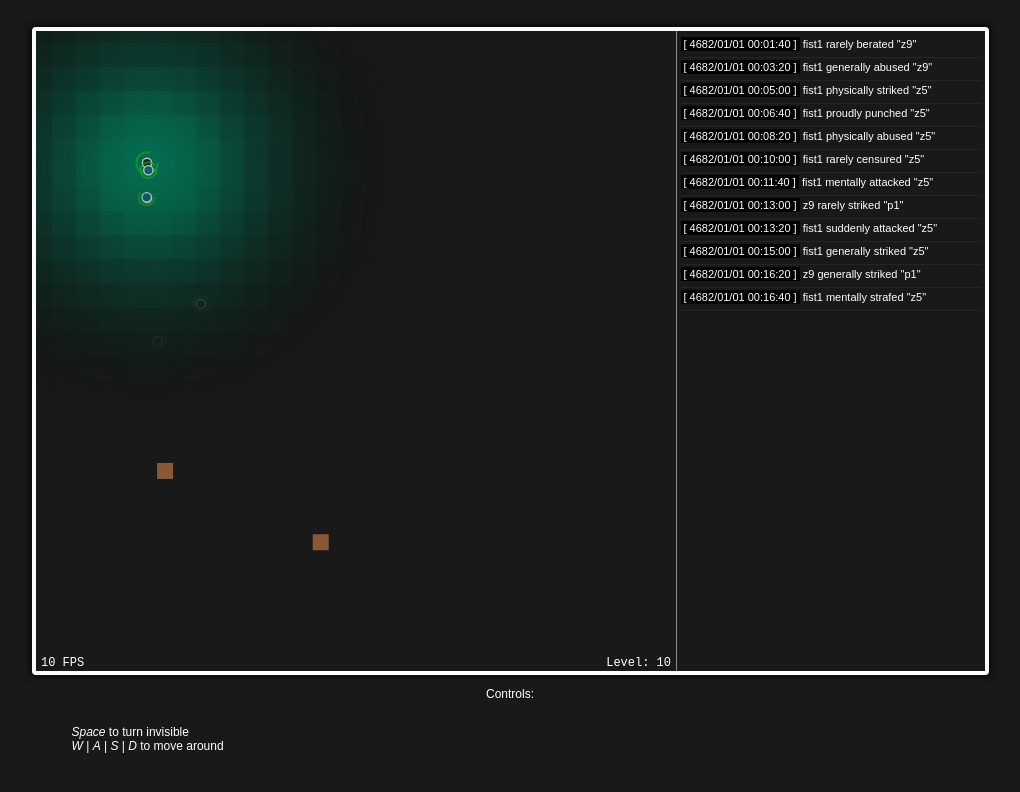
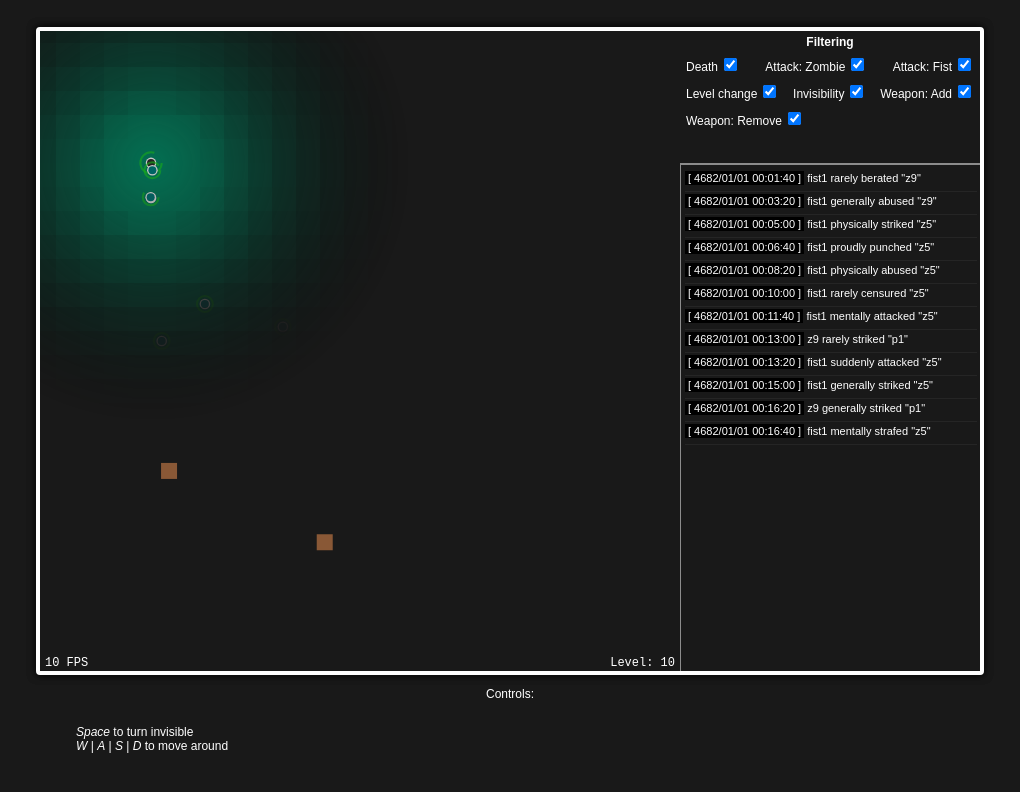
Before and after one commit to Mobilpadde/downwards, a website built with Vite: page index.html in a window 1280 px wide. Shown: the whole page, without its empty margins (138-1158 px from the left). Built offline with nearby package versions, Linux system fonts and the light colour scheme; animation ran at ten frames a second.

Commit message:
Filters with storage

```diff
--- a/index.html
+++ b/index.html
@@ -8,7 +8,14 @@
   </head>
   <body>
     <div id="c">
-      <ul id="console"></ul>
+      <div id="sidebar">
+        <div id="filtering">
+          <b>Filtering</b>
+          <div id="filters">
+          </div>
+        </div>
+        <ul id="console"></ul>
+      </div>
     </div>
     <p>
       Controls:
--- a/js/creatures/creature.js
+++ b/js/creatures/creature.js
@@ -1,6 +1,7 @@
 import Events from "../events";
 import Sprite from "../sprite";
 import Log from "../logger";
+import { death } from "../settings/filters";
 
 let idx = 0;
 
@@ -80,7 +81,7 @@ export default class Creature extends Sprite {
 
     if (this.health.current <= 0) {
       this.dead = true;
-      Log(`${dealer} has killed "${this.name}"`);
+      Log(`${dealer} has killed "${this.name}"`, death.toggled);
       Events.emit("creature-dead", this.name);
     }
   }
--- a/js/creatures/player.js
+++ b/js/creatures/player.js
@@ -1,4 +1,5 @@
 import * as s from "../settings";
+import { playerInvisible, weaponAdd, weaponRemove } from "../settings/filters";
 
 import Log from "../logger";
 import Creature from "./creature";
@@ -48,7 +49,10 @@ export default class Player extends Creature {
     let logged = false;
     window.addEventListener("keyup", ({ code }) => {
       if (code === "Space") {
-        Log(`${this.name}: invisible "${this.keys.Space.toString()}"`);
+        Log(
+          `${this.name}: invisible "${this.keys.Space.toString()}"`,
+          playerInvisible.toggled
+        );
         logged = false;
       }
     });
@@ -56,7 +60,10 @@ export default class Player extends Creature {
     window.addEventListener("keydown", ({ code }) => {
       if (code === "Space" && !logged) {
         logged = true;
-        Log(`${this.name}: invisible "${this.keys.Space.toString()}"`);
+        Log(
+          `${this.name}: invisible "${this.keys.Space.toString()}"`,
+          playerInvisible.toggled
+        );
       }
     });
 
@@ -65,7 +72,10 @@ export default class Player extends Creature {
 
   addWeapon() {
     if (this.weapons.length >= s.player.weapons) {
-      Log(`"${this.weapons[0].name}" was removed from you`);
+      Log(
+        `"${this.weapons[0].name}" was removed from you`,
+        weaponRemove.toggled
+      );
       this.weapons.shift();
     }
 
@@ -73,7 +83,10 @@ export default class Player extends Creature {
       new Fist({ pos: this.pos, size: this.size, idx: this.weapons.length })
     );
     this.weapons.forEach((w, i) => w.updatePos(i));
-    Log(`"${this.weapons[this.weapons.length - 1].name}" was added to you`);
+    Log(
+      `"${this.weapons[this.weapons.length - 1].name}" was added to you`,
+      weaponAdd.toggled
+    );
   }
 
   attack(others) {
--- a/js/creatures/zombie.js
+++ b/js/creatures/zombie.js
@@ -1,4 +1,5 @@
 import * as s from "../settings";
+import { attackZombie } from "../settings/filters";
 
 import Log from "../logger";
 import Vec from "../vec";
@@ -37,7 +38,10 @@ export default class Zombie extends Creature {
       !p.dead &&
       p.pos.distSq(this.pos) < this.range * this.range + this.size * p.size
     ) {
-      Log(`${this.name} ${s.attack.adverb()} ${s.attack.noun()} "${p.name}"`);
+      Log(
+        `${this.name} ${s.attack.adverb()} ${s.attack.noun()} "${p.name}"`,
+        attackZombie.toggled
+      );
       this.cooldown = s.creature.cooldown;
       p.takeDamage(this.damage, this.name);
     }
--- a/js/entities/entity.js
+++ b/js/entities/entity.js
@@ -1,6 +1,5 @@
 import { map } from "../settings";
 import Vec from "../vec";
-import Log from "../logger";
 
 let idx = 0;
 
@@ -18,7 +17,6 @@ export default class Entity {
       p.pos.distSq(this.pos.clone().add(this.size.x / 2, this.size.y / 2)) <
       this.size.x * this.size.y + p.size
     ) {
-      Log(`${p.name} triggerd "${this.name}"`);
       return true;
     }
 
--- a/js/logger.js
+++ b/js/logger.js
@@ -2,12 +2,15 @@ import clock from "./clock";
 
 const c = document.getElementById("console");
 
-export default (text, time = clock()) => {
+export default (text, toggled, time = clock()) => {
+  if (!toggled) return;
+
   const line = document.createElement("li");
   line.innerHTML = `<span>[ ${time} ]</span> ${text}`;
 
   c.appendChild(line);
   c.scrollTop = c.scrollHeight + 16;
+
   console.log(
     "%c%s%c %s",
     "color:white; background:black;",
--- a/js/main.js
+++ b/js/main.js
@@ -1,4 +1,5 @@
 import * as s from "./settings";
+import makeFilters, { levelChange } from "./settings/filters";
 import Events from "./events";
 
 import Log from "./logger";
@@ -10,6 +11,8 @@ import Renderer from "./renderer";
 import Zombie from "./creatures/zombie";
 import Player from "./creatures/player";
 import Ladder from "./entities/ladder";
+
+makeFilters();
 
 const mainRenderer = new Renderer(s.map.size);
 const bgRenderer = new Renderer(s.map.size);
@@ -60,7 +63,7 @@ const render = () => {
       s.map.currentBiome = n[~~(Math.random() * n.length)];
 
       player.addWeapon();
-      Log(`${player.name} entered Lv. ${level}`);
+      Log(`${player.name} entered Lv. ${level}`, levelChange.toggled);
     });
 
     e.render(mainRenderer.ctx);
--- /dev/null
+++ b/js/settings/filters.js
@@ -0,0 +1,92 @@
+const death = {
+  tag: "death",
+  text: "Death",
+  toggled: localStorage.getItem("downwards:death") == "true" || true,
+};
+
+const attackZombie = {
+  tag: "attackZombie",
+  text: "Attack: Zombie",
+  toggled: localStorage.getItem("downwards:attackZombie") == "true" || true,
+};
+
+const attackFist = {
+  tag: "attackFist",
+  text: "Attack: Fist",
+  toggled: localStorage.getItem("downwards:attackFist") == "true" || true,
+};
+
+const levelChange = {
+  tag: "levelChange",
+  text: "Level change",
+  toggled: localStorage.getItem("downwards:levelChange") == "true" || true,
+};
+
+const playerInvisible = {
+  tag: "playerInvisible",
+  text: "Invisibility",
+  toggled: localStorage.getItem("downwards:playerInvisible") == "true" || true,
+};
+
+const weaponAdd = {
+  tag: "weaponAdd",
+  text: "Weapon: Add",
+  toggled: localStorage.getItem("downwards:weaponAdd") == "true" || true,
+};
+
+const weaponRemove = {
+  tag: "weaponRemove",
+  text: "Weapon: Remove",
+  toggled: localStorage.getItem("downwards:weaponRemove") == "true" || true,
+};
+
+export default () => {
+  const holder = document.getElementById("filters");
+
+  [
+    death,
+    attackZombie,
+    attackFist,
+    levelChange,
+    playerInvisible,
+    weaponAdd,
+    weaponRemove,
+  ].forEach((t) => {
+    if (!localStorage.getItem("downwards:" + t.tag)) {
+      localStorage.setItem("downwards:" + t.tag, true);
+    }
+
+    const item = document.createElement("div");
+    const label = document.createElement("label");
+    const box = document.createElement("input");
+
+    item.classList.add("filter");
+
+    label.innerText = t.text;
+    label.htmlFor = `filter-${t.tag}`;
+
+    box.type = "checkbox";
+    box.checked = localStorage.getItem("downwards:" + t.tag) == "true";
+
+    box.addEventListener("change", ({ target: { checked } }) => {
+      t.toggled = checked;
+      localStorage.setItem("downwards:" + t.tag, checked);
+    });
+
+    item.appendChild(label);
+    item.appendChild(box);
+    holder.appendChild(item);
+
+    return item;
+  });
+};
+
+export {
+  death,
+  attackZombie,
+  attackFist,
+  levelChange,
+  playerInvisible,
+  weaponAdd,
+  weaponRemove,
+};
--- a/js/weapon/fist.js
+++ b/js/weapon/fist.js
@@ -1,5 +1,7 @@
 import Melee from "./melee";
 import * as s from "../settings";
+import { attackFist } from "../settings/filters";
+import Log from "../logger";
 
 export default class Fist extends Melee {
   constructor({ pos, idx }) {
@@ -9,4 +11,14 @@ export default class Fist extends Melee {
       id: "fist",
     });
   }
+
+  attack(...a) {
+    const o = super.attack(...a);
+    if (o) {
+      Log(
+        `${this.name} ${s.attack.adverb()} ${s.attack.noun()} "${o.name}"`,
+        attackFist.toggled
+      );
+    }
+  }
 }
--- a/js/weapon/melee.js
+++ b/js/weapon/melee.js
@@ -1,6 +1,5 @@
 import * as s from "../settings";
 import Weapon from "./weapon";
-import Log from "../logger";
 
 export default class Melee extends Weapon {
   constructor(o) {
@@ -23,11 +22,14 @@ export default class Melee extends Weapon {
       this.dream = pos.clone().add(x, y);
     }
 
-    if (this.cooldown > 0) return;
+    if (this.cooldown > 0) return false;
     if (o) {
-      Log(`${this.name} ${s.attack.adverb()} ${s.attack.noun()} "${o.name}"`);
       this.cooldown = s.weapons.melee.cooldown;
       o.takeDamage(this.damage, this.name);
+
+      return o;
     }
+
+    return false;
   }
 }
--- a/styles/index.css
+++ b/styles/index.css
@@ -28,13 +28,46 @@ canvas {
   image-rendering: crisp-edges;
 }
 
+#sidebar {
+  width: 300px;
+  max-height: 640px;
+  display: flex;
+  flex-direction: column;
+}
+
+#filtering {
+  height: 20%;
+  border-bottom: 2px solid rgba(255, 255, 255, 0.5);
+  padding: 4px;
+}
+
+#filtering b {
+  margin-bottom: 2px;
+  display: block;
+}
+
+#filters {
+  display: flex;
+  flex-wrap: wrap;
+  flex-direction: col;
+  justify-content: space-between;
+}
+
+.filter {
+  padding: 4px 2px;
+}
+
+.filter input {
+  margin-left: 6px;
+}
+
 #console {
   font-size: 11px;
   font-family: Menlo, Consolas, "Lucida Console", "dejavu sans" mono, monospace;
   margin: 0px auto;
   padding: 4px;
-  width: 300px;
-  max-height: 640px;
+  width: 292px;
+  height: 80%;
   overflow-y: scroll;
   text-align: left;
   border-left: 1px solid rgba(255, 255, 255, 0.5);
```
